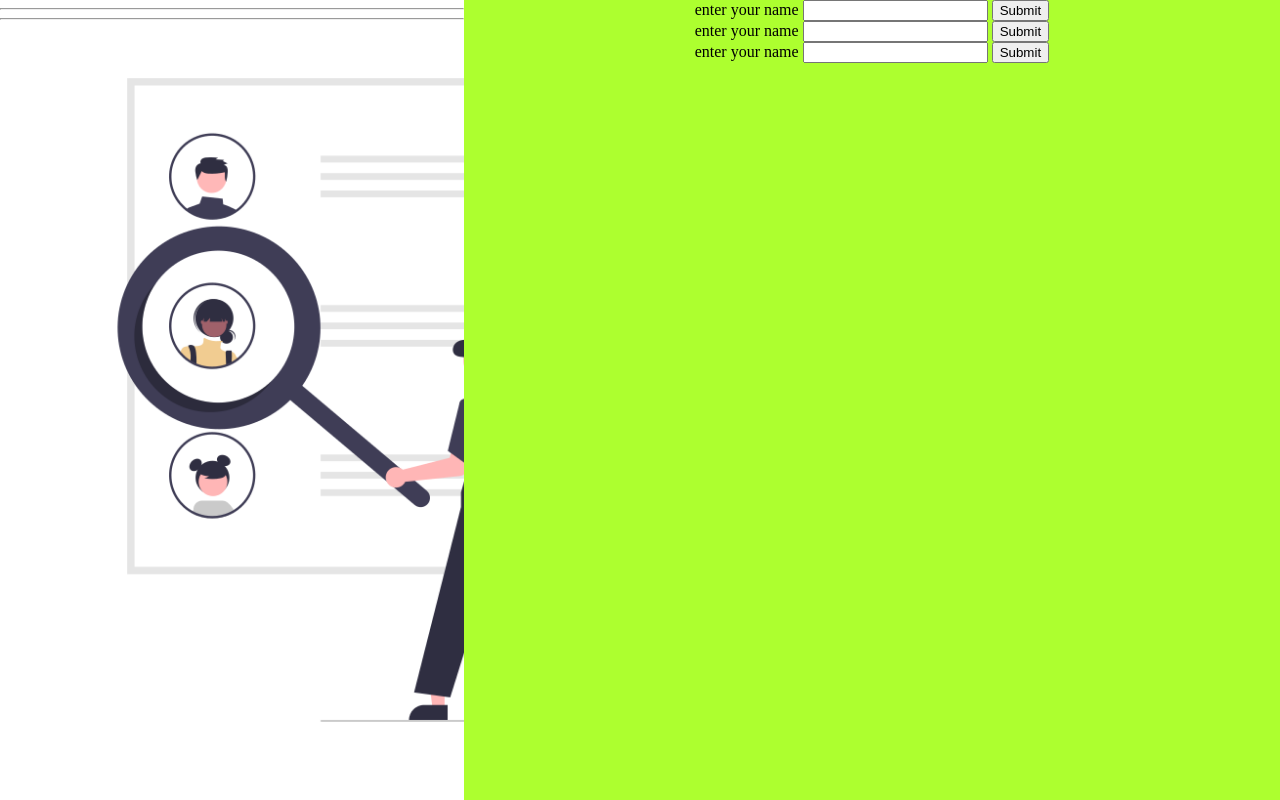
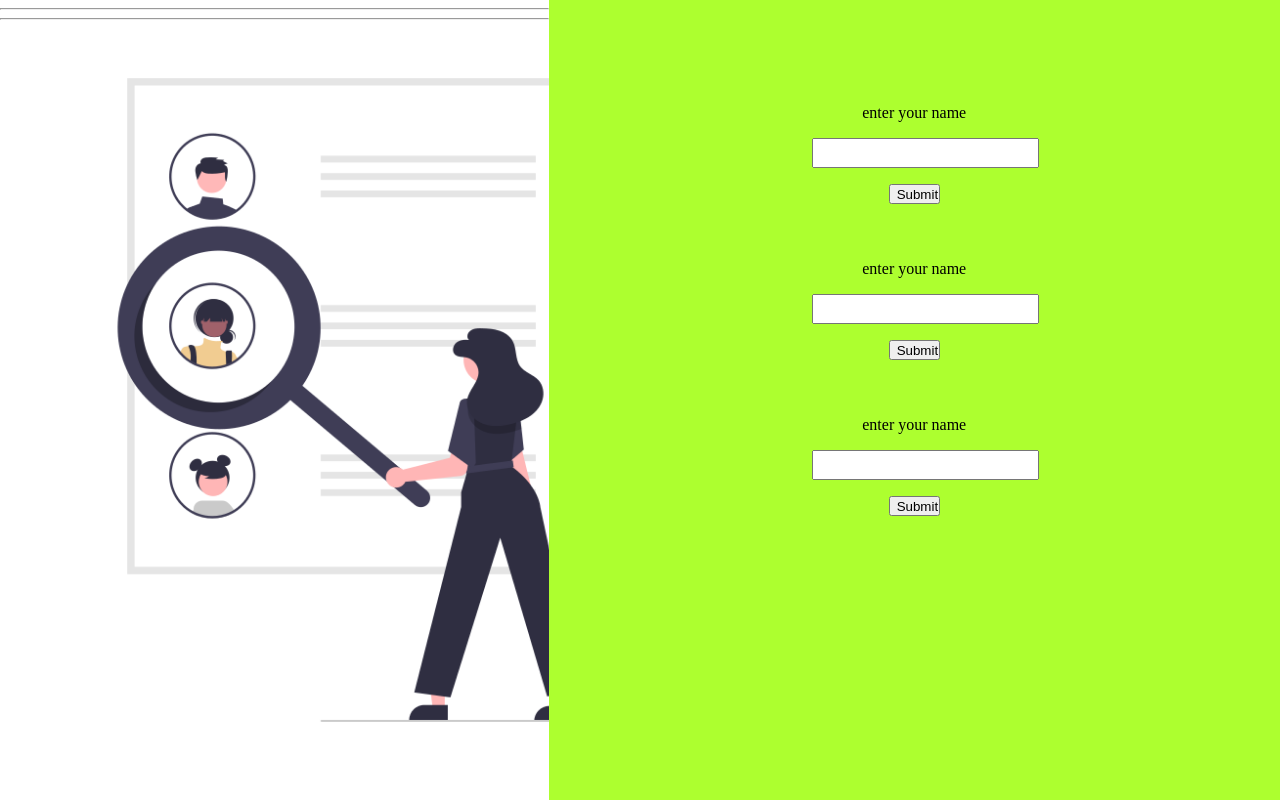
Before and after one commit to Mary-Wanyama/Mary-Wanyama-Population.github.io, a plain HTML site: page index.html in a window 1280 px wide. Drawn offline with Linux system fonts and the light colour scheme.

Commit message:
This commit styled the second child div to make it presentable. including aligingi the text center and inserting padding and margin

```diff
--- a/index.html
+++ b/index.html
@@ -26,18 +26,18 @@
         <div id="form">
             <form action="https://api.genderize.io/?name=dakota" id="form1">
                 <label for="">enter your name</label>
-                <input type="text" name="name" id="text">
-                <input type="submit">
+                <input type="text" name="name" class="text">
+                <input type="submit" class="btn">
             </form>
             <form action="https://api.agify.io/?name=bella" id="form2">
                 <label for="">enter your name</label>
-                <input type="text" name="name" id="text">
-                <input type="submit">
+                <input type="text" name="name" class="text">
+                <input type="submit" class="btn">
             </form>
             <form action="https://datausa.io/api/data?drilldowns=Nation&measures=Population" id="form3">
                 <label for="">enter your name</label>
-                <input type="text" name="Year" id="text">
-                <input type="submit">
+                <input type="text" name="Year" class="text">
+                <input type="submit" class="btn">
             </form>
         </div>
     </div>
--- a/style.css
+++ b/style.css
@@ -21,6 +21,7 @@ body{
     padding: 0%;
     margin: 0%;
     height: 100%;
+    width: 100%;
 
 
 }
@@ -30,13 +31,26 @@ body{
     margin: 0%;
     padding: 0%;
     text-align: center;
+
 }
-/* #form1{
-    padding-top: 5vh;
+#form1{
+    padding-top: 13vh;
 }
 #form2{
-    padding-top: 5vh;
+    padding-top: 7vh;
 }
 #form3{
-    padding-top: 5vh;
-} */
+    padding-top: 7vh;
+}
+.text{
+    height: 3vh;
+    width: 30%;
+    display: block;
+    margin-left: 36%;
+    margin-bottom: 2vh;
+    margin-top: 2vh;
+}
+.btn{
+    height: 2.5vh;
+    width: 7%;
+}
```
